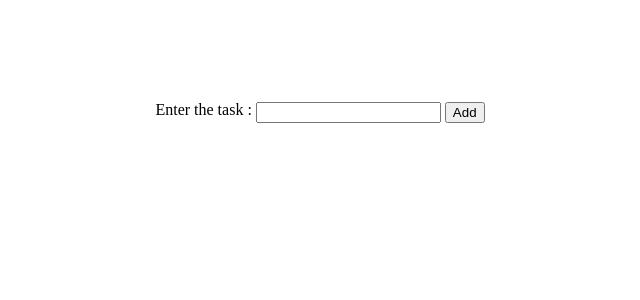
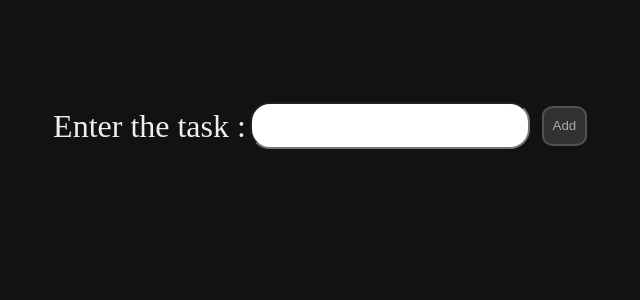
Before and after one commit to nimishgo/Odin-Project-Assignment, a React (Create React App) app: page / in a window 1280 px wide. Shown: the top 300 px of the page, without its empty margins (320-960 px from the left). Built offline with nearby package versions, Linux system fonts and the light colour scheme.

Commit message:
added some style

```diff
--- a/src/App.css
+++ b/src/App.css
@@ -45,7 +45,10 @@ form {
 
 li {
   /* padding: 3px; */
+  /* width: 300px; */
   list-style: none;
+  display: flex;
+  gap: 10px;
 }
 
 form >* {
@@ -53,7 +56,7 @@ form >* {
 }
 
 .tasklist {
-    width: 300px;
+    width: 50vw;
     display: flex;
     justify-content: space-between;
     align-items: center;
@@ -68,8 +71,10 @@ form >* {
 }
 
 .tasklist >* {
+  margin: 10px;
+  background-color: #525252;
   padding: 10px;
-  width: 256px;
+  width: 500px;
   display: flex;
   justify-content: space-between;
   align-items: center;
@@ -77,5 +82,38 @@ form >* {
 
 .icons {
   display: flex;
+  height: 32px;
   gap: 10px;
+  justify-content: center;
+  align-items: center;
 }
+
+input[type="text"] {
+  border-radius: 1em;
+  padding: 10px;
+  width: 256px;
+  font-size: 20px;
+}
+
+button {
+  height: 40px;
+  background-color: #313131;
+  color: #aaa;
+  border: 2px solid #525252;
+  border-radius: 25%;
+  /* width: 20px; */
+  /* box-sizing: content-box; */
+  width: 45px;
+  display: flex;
+  justify-content: center;
+  align-items: center;
+}
+
+/* .icons {
+  height: 64px;
+} */
+
+.forms {
+  display: flex;
+  align-items: center;
+}
--- a/src/App.js
+++ b/src/App.js
@@ -108,7 +108,7 @@ class App extends Component {
 
     return (
       <div className='tasks'>
-        <form onSubmit={this.onSubmitTask}>
+        <form onSubmit={this.onSubmitTask} className="forms">
           <label htmlFor="taskInput">Enter the task&nbsp;: </label>
           <input
           onChange={this.handleChange}
@@ -117,6 +117,7 @@ class App extends Component {
           id='taskInput'
           required
           />
+          &nbsp;
           <button type='submit'>Add</button>
         </form>
           <Overview tasks={tasks} deleteTask={this.deleteTask} isEditing={this.isEditing} reSubmit={this.reSubmit} handleChange={this.handleChange} />
--- a/src/index.css
+++ b/src/index.css
@@ -30,6 +30,9 @@ footer, header, hgroup, menu, nav, section {
 }
 body {
 	line-height: 1;
+  background-color: #121212;
+  color: #eee;
+  font-size: 32px;
 }
 ol, ul {
 	list-style: none;
```
